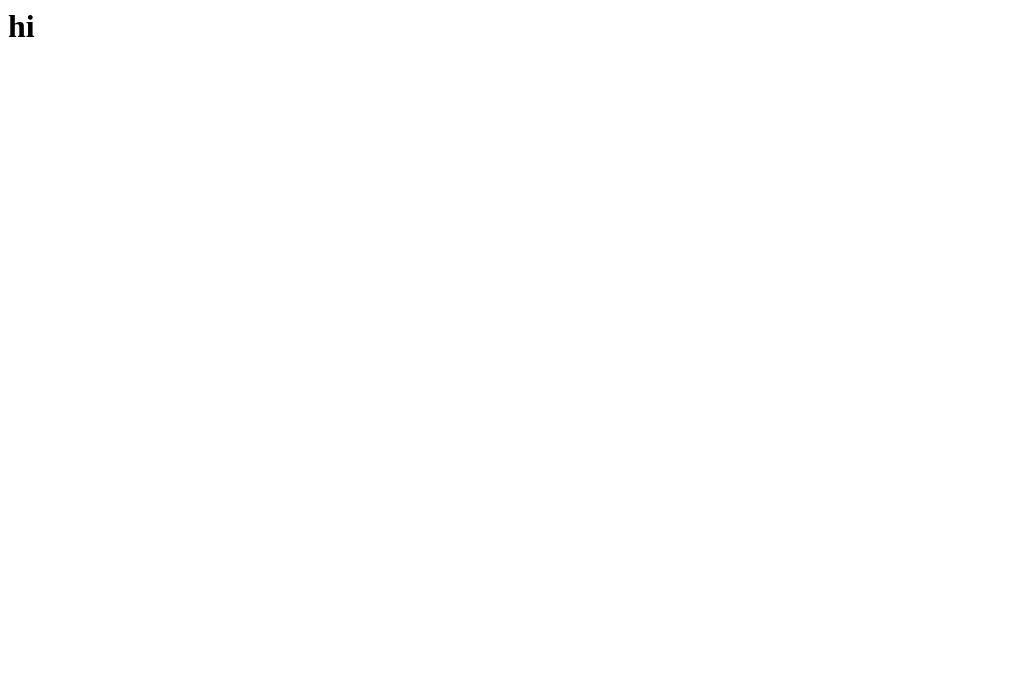
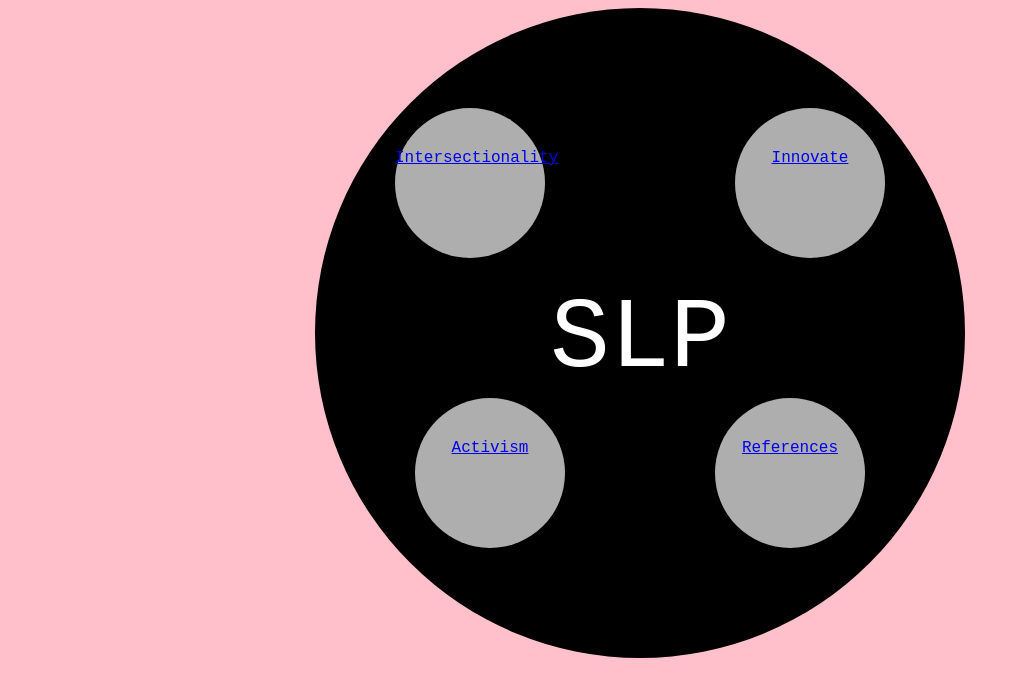
Before and after one commit to slp2161/PATAFIO-my-webpage, a plain HTML site: page index.html in a window 1280 px wide. Shown: the whole page, without its empty margins (0-1020 px from the left). Drawn offline with Linux system fonts and the light colour scheme.

Commit message:
Update index.html

```diff
--- a/index.html
+++ b/index.html
@@ -1 +1,26 @@
-<h1>hi</h2>
+<html>
+
+	<head>
+
+		<link rel="stylesheet" type="text/css" href="mywebsite.css">
+
+	</head>
+
+	<body>
+
+		<div class="outer_circle">
+
+			<a href="innovate.html" class="circle" style="top:90px;right:70px">Innovate</a>
+
+			<a href="intersectionality.html" class="circle" style="top:90px;left:70px">Intersectionality</a>
+
+			<a href="activism.html" class="circle" style="top:380px;left:90px">Activism</a>
+
+			<a href="references.html" class="circle" style="top:380px;right:90px">References</a>
+
+			<p>SLP</p>
+
+		</div> <!-- close outer circle -->
+</body>
+
+</html>
```
